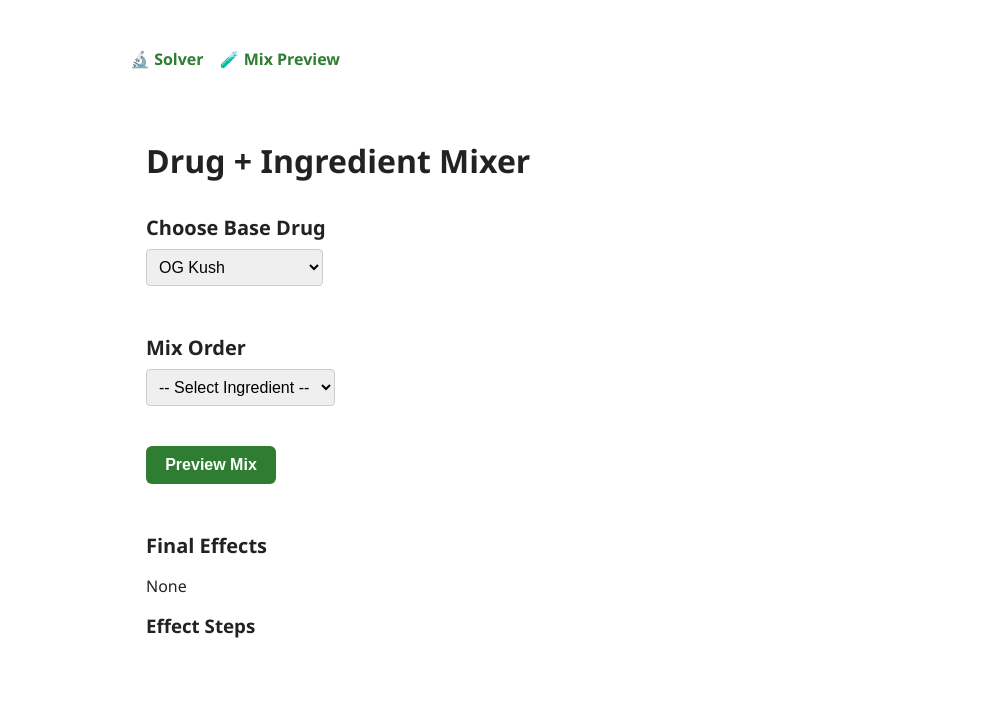
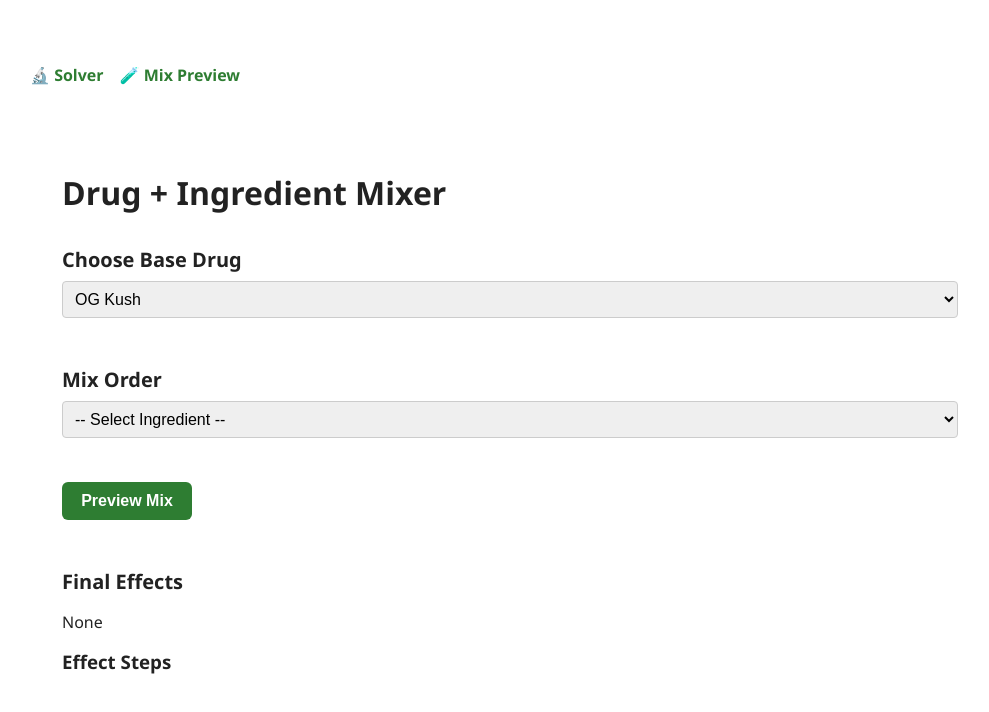
Before and after one commit to liamjordan/Schedule1ReverseRecipe, a React (Create React App) app: page /preview in a window 1280 px wide. Shown: the top 712 px of the page, without its empty margins (130-1119 px from the left). Built offline with nearby package versions, Linux system fonts and the light colour scheme.

Commit message:
calculation changes

```diff
--- a/src/App.css
+++ b/src/App.css
@@ -1,8 +1,8 @@
 /* Global App container */
 .App {
-  max-width: 760px;
+  max-width: 960px;
   margin: 2rem auto;
-  padding: 1rem;
+  padding: 2rem;
   font-family: "Segoe UI", system-ui, sans-serif;
   color: #222;
 }
--- a/src/pages/MainPage.tsx
+++ b/src/pages/MainPage.tsx
@@ -3,6 +3,7 @@ import { IngredientRepository } from "../models/IngredientRepository";
 import { MixingService } from "../services/MixingService";
 import { MixStep } from "../models/MixStep";
 import "../App.css";
+
 const MainPage = () => {
   const [allEffects, setAllEffects] = useState<string[]>([]);
   const [selectedEffects, setSelectedEffects] = useState<string[]>([]);
@@ -46,7 +47,7 @@ const MainPage = () => {
       <select
         value={baseDrug}
         onChange={(e) => setBaseDrug(e.target.value)}
-        style={{ marginBottom: "1rem", padding: "0.5rem" }}
+        style={{ marginBottom: "1rem", padding: "0.5rem", width: "100%" }}
       >
         <option>OG Kush</option>
         <option>Sour Diesel</option>
@@ -70,9 +71,7 @@ const MainPage = () => {
         ))}
       </div>
 
-      <h2
-        title="Higher depth explores more combinations, but takes more time (max 10)"
-      >
+      <h2 title="Higher depth explores more combinations, but takes more time (max 10)">
         Max Mix Depth: {maxDepth}
       </h2>
       <input
--- a/src/pages/MixPreviewPage.tsx
+++ b/src/pages/MixPreviewPage.tsx
@@ -40,7 +40,7 @@ const MixPreviewPage: React.FC = () => {
       .map(name => allIngredients.find(i => i.name === name))
       .filter((i): i is Ingredient => i !== undefined);
 
-    const currentEffects = new Set<string>();
+    let currentEffects: Set<string> = new Set();
     const stepList: MixStep[] = [];
 
     // Add base effect first
@@ -49,11 +49,14 @@ const MixPreviewPage: React.FC = () => {
 
     for (const ingredient of usedIngredients) {
       const step = new MixStep(ingredient);
-      const updatedEffects = new Set(currentEffects);
+      const updatedEffects = new Set<string>();
+      const changed = new Set<string>();
 
-      // Apply conditional effects first
+      // Apply conditional replacements first
+      for (const effect of currentEffects) {
+        let replaced = false;
         for (const cond of ingredient.conditionalEffects) {
-        const hasTrigger = currentEffects.has(cond.triggerEffect);
+          const hasTrigger = cond.triggerEffect === effect;
           const secondaryOk = cond.secondaryCondition == null ||
             (cond.secondaryMustExist === true && currentEffects.has(cond.secondaryCondition)) ||
             (cond.secondaryMustExist === false && !currentEffects.has(cond.secondaryCondition));
@@ -61,18 +64,24 @@ const MixPreviewPage: React.FC = () => {
           if (hasTrigger && secondaryOk) {
             updatedEffects.add(cond.resultingEffect);
             step.contributes.push(cond.resultingEffect);
+            changed.add(effect);
+            replaced = true;
+            break;
+          }
+        }
+        if (!replaced) {
+          updatedEffects.add(effect);
         }
       }
 
-      // Then add base effects
+      // Add base effects
       for (const base of ingredient.baseEffects) {
         updatedEffects.add(base);
         step.contributes.push(base);
       }
 
+      currentEffects = updatedEffects;
       stepList.push(step);
-      currentEffects.clear();
-      for (const e of updatedEffects) currentEffects.add(e);
     }
 
     setFinalEffects([...currentEffects]);
@@ -87,7 +96,7 @@ const MixPreviewPage: React.FC = () => {
       <select
         value={baseDrug}
         onChange={(e) => setBaseDrug(e.target.value)}
-        style={{ marginBottom: "1rem", padding: "0.5rem" }}
+        style={{ marginBottom: "1rem", padding: "0.5rem", width: "100%" }}
       >
         {Object.keys(BaseDrugs).map((drug) => (
           <option key={drug}>{drug}</option>
@@ -96,10 +105,11 @@ const MixPreviewPage: React.FC = () => {
 
       <h2>Mix Order</h2>
       {ingredientSteps.map((step, idx) => (
-        <div key={idx} style={{ marginBottom: "0.5rem", display: "flex", gap: "0.5rem" }}>
+        <div key={idx} style={{ marginBottom: "0.75rem", display: "flex", gap: "0.5rem" }}>
           <select
             value={step}
             onChange={(e) => updateIngredientAtStep(idx, e.target.value)}
+            style={{ flex: 1, padding: "0.5rem" }}
           >
             <option value="">-- Select Ingredient --</option>
             {allIngredients.map((ingredient) => (
@@ -108,13 +118,15 @@ const MixPreviewPage: React.FC = () => {
               </option>
             ))}
           </select>
-          {step !== "" && <button onClick={() => removeIngredientStep(idx)}>Remove</button>}
+          {step !== "" && (
+            <button onClick={() => removeIngredientStep(idx)} style={{ padding: "0.5rem" }}>Remove</button>
+          )}
         </div>
       ))}
 
-      <button onClick={previewMix}>Preview Mix</button>
+      <button onClick={previewMix} style={{ marginTop: "1rem" }}>Preview Mix</button>
 
-      <h2>Final Effects</h2>
+      <h2 style={{ marginTop: "2rem" }}>Final Effects</h2>
       <p>{finalEffects.length > 0 ? finalEffects.join(", ") : "None"}</p>
 
       <h3>Effect Steps</h3>
```
Lines whose indentation alone changed are shown as unchanged.
